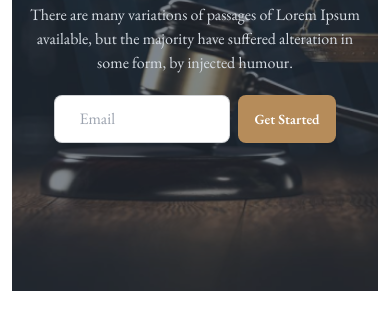
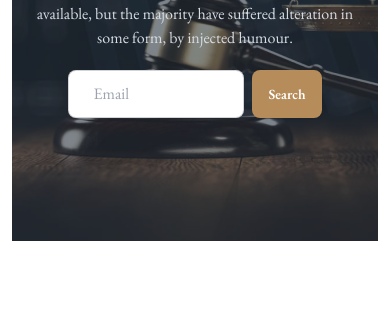
Before and after one commit to tonmoybosunia24/legal-solution, a plain HTML site: page index.html in a window 390 px wide. Shown: the part 373-702 px from the top of the page. Drawn offline with nearby package versions, Linux system fonts and the light colour scheme.

Commit message:
Header Section Complete With Responsive

```diff
--- a/index.html
+++ b/index.html
@@ -66,7 +66,7 @@
       </div>
     </nav> <!-- Nav Section End -->
 
-    <div class="hero h-[600px] lg:h-[490px] lg:mt-3 lg:bg-contain bg-center" style="background-image: url(images/banner.png);">
+    <div class="hero h-[550px] lg:h-[490px] lg:mt-3 lg:bg-contain bg-center" style="background-image: url(images/banner.png);">
       <div class="hero-overlay bg-opacity-60"></div>
       <div class="hero-content text-center text-neutral-content">
         <div class="max-w-md">
@@ -77,7 +77,7 @@
               <svg xmlns="http://www.w3.org/2000/svg" viewBox="0 0 16 16" fill="currentColor" class="w-4 h-4 opacity-70"><path d="M2.5 3A1.5 1.5 0 0 0 1 4.5v.793c.026.009.051.02.076.032L7.674 8.51c.206.1.446.1.652 0l6.598-3.185A.755.755 0 0 1 15 5.293V4.5A1.5 1.5 0 0 0 13.5 3h-11Z" /><path d="M15 6.954 8.978 9.86a2.25 2.25 0 0 1-1.956 0L1 6.954V11.5A1.5 1.5 0 0 0 2.5 13h11a1.5 1.5 0 0 0 1.5-1.5V6.954Z" /></svg>
               <input type="text" class="grow text-black" placeholder="Email" />
             </label>
-            <button class="btn btn-primary bg-Button-Color border-none hover:bg-Button-Color text-white">Get Started</button>
+            <button class="btn btn-primary bg-Button-Color border-none hover:bg-Button-Color text-white">Search</button>
           </div>
         </div>
       </div>
```
